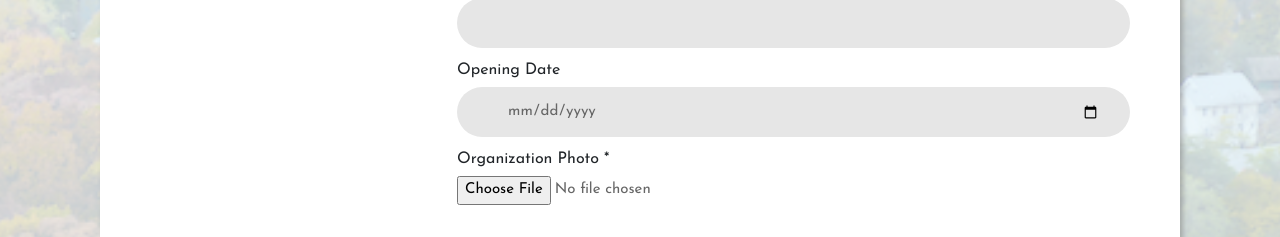
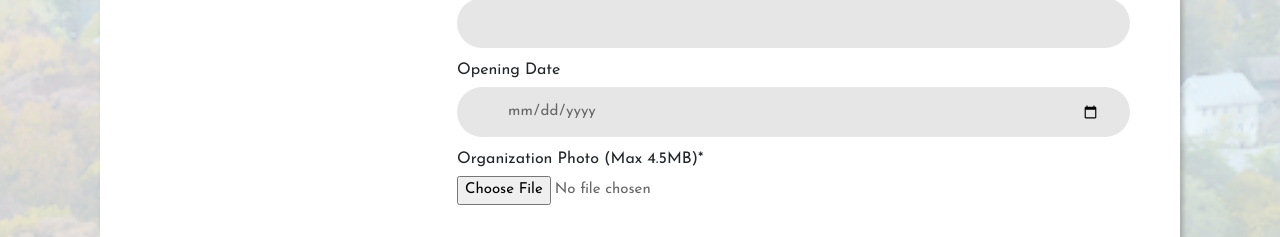
Before and after one commit to ByronDDelpinal/support-local-akron, a Next.js app: page /contact in a window 1280 px wide. Shown: the part 1072-1309 px from the top of the page. Built offline with nearby package versions, Linux system fonts and the light colour scheme.

Commit message:
fix(form): validate max image size

```diff
--- a/app/actions.ts
+++ b/app/actions.ts
@@ -16,10 +16,18 @@ const slugify = (text: string) =>
 export const createBusiness = async (
   prevState: {
     message: string;
+    imageSizeError: string;
   },
   formData: FormData
 ) => {
   const image = formData.get('image') as File;
+  // server upload limit is 4.5MB
+  if (image.size > 4.5 * 1024 * 1024) {
+    return {
+      imageSizeError: 'Image is too large. Please upload an image under 4.5MB.',
+    };
+  }
+
   const blob = await put(image.name, image, { access: 'public' });
 
   const data = {
--- a/app/contact/page.tsx
+++ b/app/contact/page.tsx
@@ -6,6 +6,7 @@ import { createBusiness } from '../actions';
 
 const initialState = {
   message: '',
+  imageSizeError: '',
 };
 
 function SuccessMessage({ message }: { message: string }) {
@@ -36,7 +37,7 @@ export default function Contact() {
           {state.message ? (
             <SuccessMessage message={state.message} />
           ) : (
-            <ContactForm formAction={formAction} pending={pending} />
+            <ContactForm formAction={formAction} pending={pending} state={state} />
           )}
         </section>
       </div>
--- a/components/ContactForm.tsx
+++ b/components/ContactForm.tsx
@@ -7,9 +7,10 @@ import { StateDropdown, TextField } from '@/components/InputFields';
 interface ContactFormProps {
   formAction: (payload: FormData) => void;
   pending: boolean;
+  state: any;
 }
 
-export function ContactForm({ formAction, pending }: ContactFormProps) {
+export function ContactForm({ formAction, pending, state }: ContactFormProps) {
   return (
     <div className="container">
       <div className="col-lg-12">
@@ -50,14 +51,18 @@ export function ContactForm({ formAction, pending }: ContactFormProps) {
             <TextField label="Phone Number" id="phone" type="tel" />
             <TextField label="Opening Date" id="openingDate" type="date" />
             <div className="field half">
-              <label htmlFor="image">Organization Photo *</label>
+              <label htmlFor="image">Organization Photo (Max 4.5MB)*</label>
               <input
                 type="file"
                 name="image"
                 id="image"
                 className="input100"
+                accept=".png, .jpg, .jpeg"
                 required
               />
+              {state.imageSizeError && (
+                <span className="text-red-500">{state.imageSizeError}</span>
+              )}
               <span className="focus-input100"></span>
             </div>
             <TextField
```
